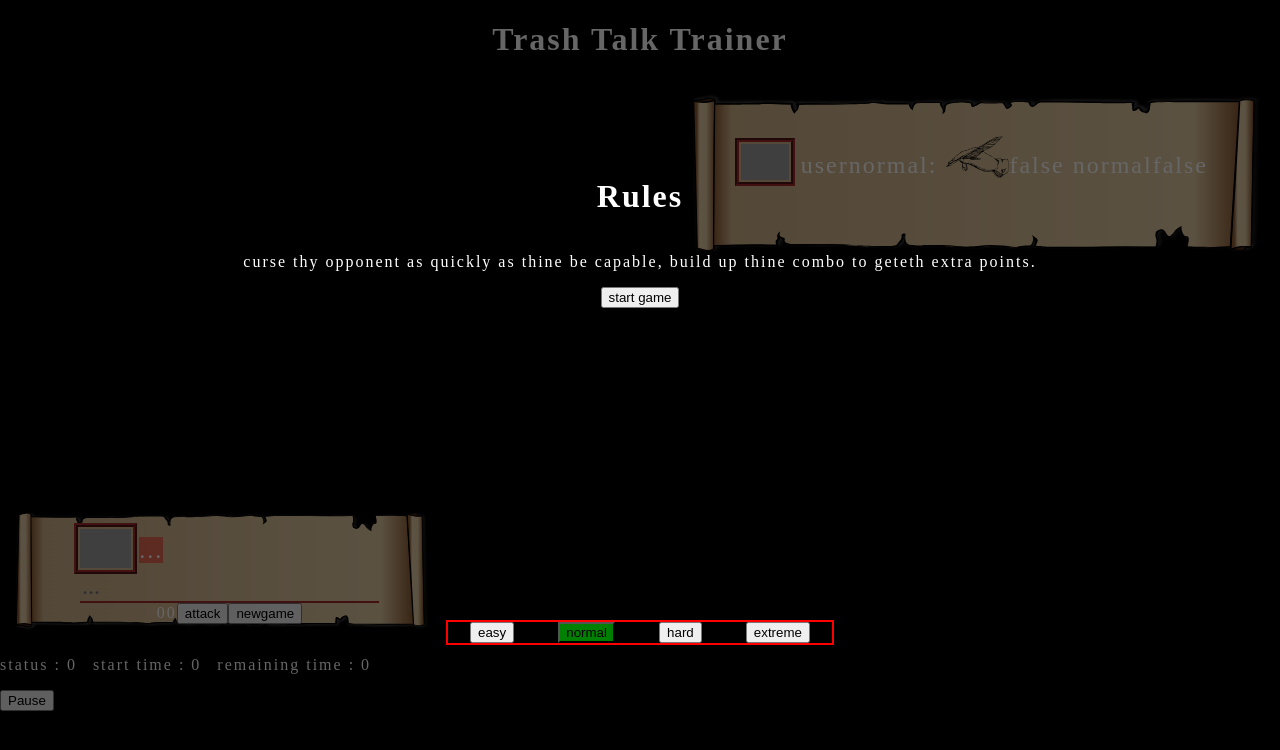
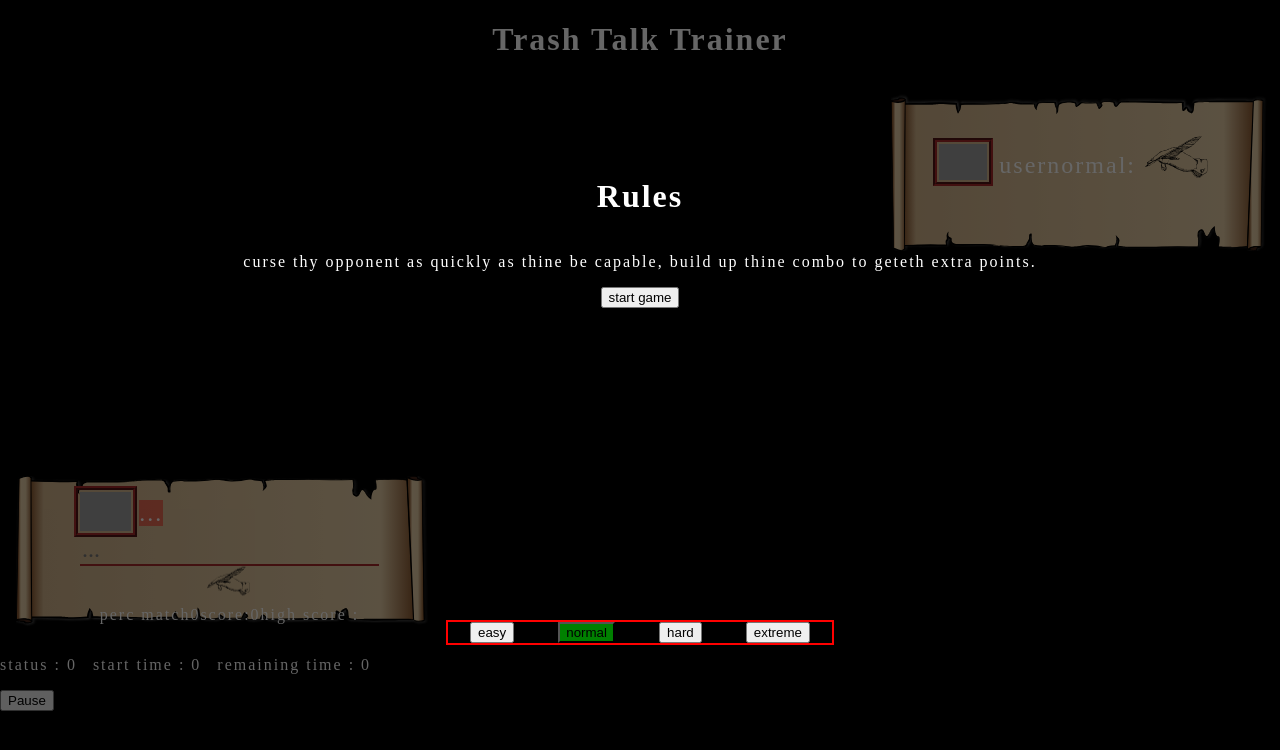
Before and after one commit to T-J-DANIEL/trash-talk-simulator, a React (Create React App) app: page / in a window 1280 px wide. Shown: the top 750 px of the page. Built offline with nearby package versions, Linux system fonts and the light colour scheme; grey boxes are pictures that could not be loaded; a web font is replaced by a local one.

Commit message:
added high score feature

```diff
--- a/src/components/Opponent.js
+++ b/src/components/Opponent.js
@@ -68,8 +68,8 @@ const Opponent = () => {
         {/* {oppAttackSuccess===true
           ? "ATTACKED"
           : `${gameRunning} ${level}`} */}
-        {`${gameRunning} ${level}`}
-        {`${oppAttackSuccess}`}
+        {/* {`${gameRunning} ${level}`}
+        {`${oppAttackSuccess}`} */}
       </span>
     </div>
   )
--- a/src/components/UserInput.js
+++ b/src/components/UserInput.js
@@ -1,10 +1,11 @@
 import { useGlobalContext } from "../context"
-
+import Feather from "./Feather"
 //component for user's input
 //TODO too much imported all over the place take a look a this stuff everywhere
 const UserInput = () => {
   const {
     userText,
+    highScore,
     setUserText,
     currentPhrase,
     compareValues,
@@ -95,10 +96,12 @@ const UserInput = () => {
         }}
         disabled={isInputDisabled}
       />
+      <Feather />
       <div className="extras">
-        <span>{percentageMatch}</span>
-        <span>{score}</span>
-        <button
+        <span>perc match{percentageMatch}</span>
+        <span>score:{score}</span>
+        <span>high score :{highScore}</span>
+        {/* <button
           onClick={(e) => {
             setOppAttacked((prev) => !prev)
           }}
@@ -112,7 +115,7 @@ const UserInput = () => {
           }}
         >
           newgame
-        </button>
+        </button> */}
       </div>
     </div>
   )
--- a/src/context.js
+++ b/src/context.js
@@ -91,7 +91,13 @@ const AppContextProvider = ({ children }) => {
   const [userText, setUserText] = useState("")
   //user score
   const [score, setScore] = useState(0)
-  //counts how many answers over 85% a user has achieved
+  //user highscore
+  const [highScore, setHighScore] = useState(null)
+  //Is this a new high score? also a flag for end screen
+  const [newHigh,setNewHigh] = useState(false)
+  //average accuracy
+  const [avgAcc,setAvgAcc] = useState(0)
+  //counts how many answers at 100% a user has achieved
   const [comboChain, setComboChain] = useState([])
   //array for holding streak gold coins //TODO COULD USE THE VALUE OF STREAK ABOVE AND RENDER BASED ON THIS
   const [streakArray, setStreakArray] = useState([])
@@ -266,8 +272,7 @@ const scoreHandler = () => {
         //   <div className={`gold-coin gold-streak`}>{comboChain.length + 1}X</div>,
         // ])
       }
-  }
-  else{
+    } else {
       setSt("oppSuccess")
       setComboChain([])
     }
@@ -420,8 +425,7 @@ const scoreHandler = () => {
             setSt("start")
             //start new scroll animation
           }, remaining)
-        }
-        else if (userAttacked) {
+        } else if (userAttacked) {
           //    TODO can make this into a function
           //timeout to end attack phase,set with remaining time
           timerId.current = setTimeout(() => {
@@ -502,6 +506,25 @@ const scoreHandler = () => {
     console.log(st)
   }, [gameRunning])
 
+  //useEffect to check for high score in local memory and create one if not available
+  useEffect(() => {
+    const userHighScore = JSON.parse(localStorage.getItem("highScore"))
+    if (userHighScore) {
+      setHighScore(userHighScore)
+    } else {
+      localStorage.setItem("highScore", JSON.stringify(0))
+    }
+  }, [])
+
+  useEffect(() => {
+    if (score > highScore) {
+      setHighScore(score)
+      localStorage.setItem("highScore", JSON.stringify(score))
+      //new high score
+      //remember to reset this on newgame
+    }
+  }, [score])
+
   //TODO try and minimise these exports
   return (
     <AppContext.Provider
@@ -564,6 +587,7 @@ const scoreHandler = () => {
         wrappedIdea,
         setGameEnded,
         scoreHandler,
+        highScore
       }}
     >
       {children}
--- a/src/todo.js
+++ b/src/todo.js
@@ -1,6 +1,8 @@
 
 //TODO ideas
   //animations on score number when you score
+  //show if high score has been bested on end screen (newHigh score state already exists)
+  //show average score using (avgAcc state already exists)
   //need aan animation for less than 1 sec left
   //move util functions in context to utils file
   //when combo reaches higher then 5 just cjange color and number
```
Lines whose indentation alone changed are shown as unchanged.
